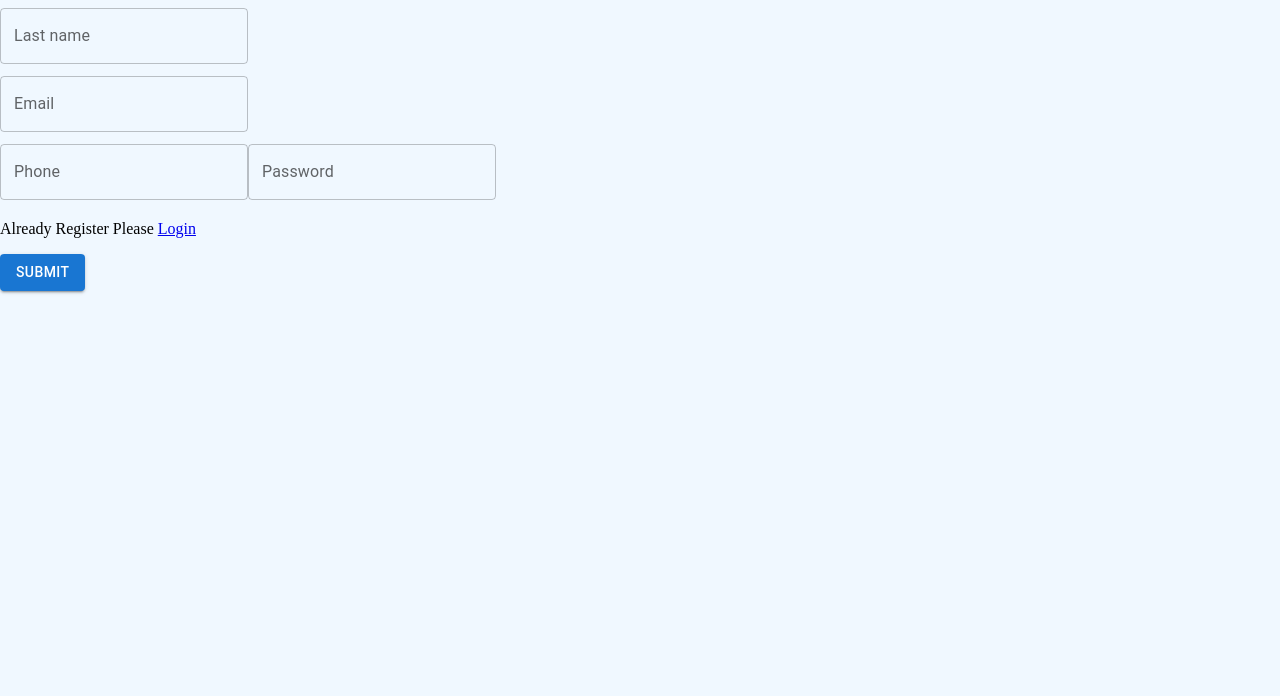
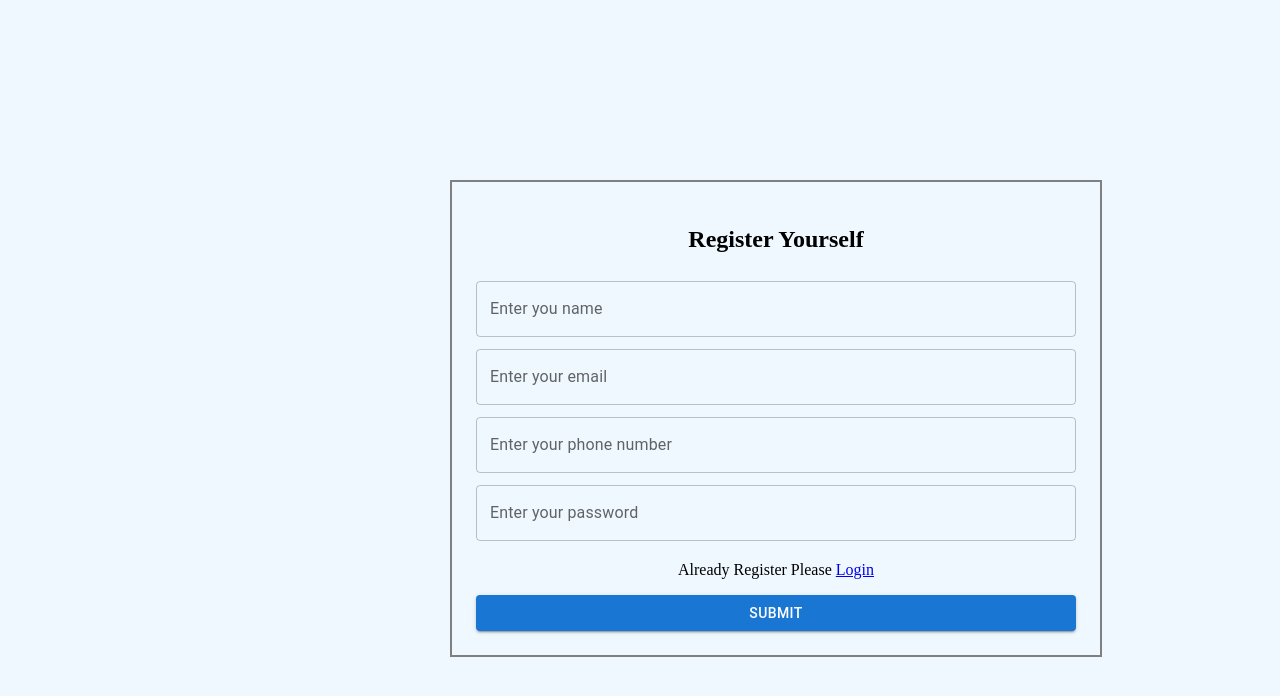
Before and after one commit to ashutoshsingh200203/redux-ecommerce, a React (Vite) app: page /register in a window 1280 px wide. Shown: the top 696 px of the page. Built offline with nearby package versions, Linux system fonts and the light colour scheme.

Commit message:
finished almost all routes protection and designing of login and register pages

```diff
--- a/package.json
+++ b/package.json
@@ -21,10 +21,12 @@
     "react": "^18.2.0",
     "react-dom": "^18.2.0",
     "react-hook-form": "^7.52.0",
+    "react-hot-toast": "^2.4.1",
     "react-redux": "^9.1.2",
     "react-router-dom": "^6.23.1",
     "redux-persist": "^6.0.0",
     "redux-thunk": "^3.1.0",
+    "sweetalert2": "^11.12.0",
     "yup": "^1.4.0"
   },
   "devDependencies": {
--- a/src/App.tsx
+++ b/src/App.tsx
@@ -7,6 +7,7 @@ import Register from './components/Register'
 import { useSelector } from 'react-redux'
 import { RootState } from './redux/store'
 import './App.css'
+import Checkout from './components/Checkout'
 
 
 function App() {
@@ -20,8 +21,9 @@ function App() {
         <Route path='/' element={<Home />}></Route>
         <Route path='/cart' element={<Cart/>} ></Route>
         <Route path='*' element={<Notfound />}></Route>
-        <Route path='/login' element={<Login />}></Route>
-        <Route path='/register' element={<Register />}></Route>
+        <Route path='/login' element={authes.authenticated ? <Home/> : <Login/>}></Route>
+        <Route path='/register' element={authes.authenticated ? <Home/> : <Register/>}></Route>
+        <Route path='/checkout' element={authes.authenticated  ? <Checkout /> : <Login/>}></Route>
       </Routes>
     </BrowserRouter>
   )
--- a/src/components/Cart.tsx
+++ b/src/components/Cart.tsx
@@ -4,7 +4,7 @@ import { Button, Table, TableBody, TableCell, TableContainer, TableHead, TableRo
 import CurrencyRupeeIcon from '@mui/icons-material/CurrencyRupee';
 import { useDispatch } from "react-redux";
 import { addQuantity, removeQuantity } from "../redux/slices/cartSlice";
-import { Link } from "react-router-dom";
+import { Link, useNavigate } from "react-router-dom";
 
 
 
@@ -12,6 +12,18 @@ const Cart = () => {
   const carts = useSelector((state : RootState )=> state.cart.prod)
   console.log(carts)
   const dispatch = useDispatch()
+  const navigate = useNavigate() ;
+
+  const handleCheckout = () =>{
+    const ls : string | null = localStorage.getItem('email') ;
+    if(ls){
+     navigate('/checkout')
+    }
+    else{
+      navigate('/login')
+    }
+  }
+
   return (
     <TableContainer >
     <Table sx={{ width: '50%' , margin : 'auto' }} aria-label="simple table">
@@ -38,7 +50,6 @@ const Cart = () => {
                 <TableCell><Button disabled={item.quantity > 0 ? '': true} onClick={()=>dispatch(removeQuantity(item.id))}>-</Button></TableCell>
                 <TableCell><p style={{fontSize:'20px'}}>{item.quantity}</p></TableCell>
                 <TableCell><Button onClick={()=>dispatch(addQuantity(item.id))}>+</Button></TableCell>
-
             </TableCell>
             <TableCell align="right"><p style={{fontSize:'20px'}}><CurrencyRupeeIcon/>{item.total}</p></TableCell>
           </TableRow>
@@ -47,7 +58,7 @@ const Cart = () => {
     </Table>
     <div style={{display : "flex" , justifyContent : 'space-evenly' , padding : '20px'  ,  marginTop : '15px'}}>
     <Link to='/'>  <Button variant="contained" >Add more</Button> </Link>
-    <Button variant="contained" color="success">Checkout</Button>
+    <Button variant="contained" color="success" onClick={()=>{handleCheckout()}}>Checkout</Button>
     </div>
   </TableContainer>
   )
--- /dev/null
+++ b/src/components/Checkout.tsx
@@ -0,0 +1,10 @@
+
+const Checkout = () => {
+  return (
+    <div>
+      <h1>Checkout successfully</h1>
+    </div>
+  )
+}
+
+export default Checkout ;
--- a/src/components/Login.tsx
+++ b/src/components/Login.tsx
@@ -1,8 +1,8 @@
 import { useForm, SubmitHandler } from "react-hook-form"
 import { register } from "../interface"
 import { yupResolver } from "@hookform/resolvers/yup"
-import { Controller} from "react-hook-form"
-import { Button, TextField } from "@mui/material"
+import { Controller } from "react-hook-form"
+import { Box, Button, TextField } from "@mui/material"
 import { schema2 } from "../schema"
 import { getProducts, getUser, initDB } from "../database"
 import { Link, useNavigate } from "react-router-dom"
@@ -10,39 +10,39 @@ import { useDispatch } from "react-redux"
 import { setAuth } from "../redux/slices/authSlice"
 import { setStart } from "../redux/slices/cartSlice"
 
-
-
-
 const Login = () => {
   const { control, formState: { errors }, handleSubmit } = useForm<register>({ resolver: yupResolver<register>(schema2), mode: 'onChange' })
+  const dispatch = useDispatch()
   const navigate = useNavigate()
-  const dispatch = useDispatch()
-
   const onSubmit: SubmitHandler<register> = async (data) => {
     await initDB()
     let result = await getUser(data.email)
-    if(result)
-    {
-          if(result.password === data.password)
-          {
+    if (result) {
+      if (result.password === data.password) {
         console.log("Login successfully")
-            localStorage.setItem('email',`${result.email}`)
+        localStorage.setItem('email', `${result.email}`)
         dispatch(setAuth())
         await initDB()
         const newdata = await getProducts(result.email)
 
         console.log(newdata)
-            if(newdata)
-            {
+        if (newdata) {
           dispatch(setStart(newdata.product))
         }
+        if(history.length <= 2)
+        {
             navigate('/')
         }
         else{
+          history.back()
+        }
+        console.log(history.length)
+      }
+      else {
         console.log("Invalid username or password")
       }
     }
-    else{
+    else {
       console.log("invalid email or password")
     }
     console.log(result);
@@ -50,31 +50,32 @@ const Login = () => {
 
 
   return (
-      <form onSubmit={handleSubmit(onSubmit)} >
-
-        <div className="section">
-
+    <Box
+      height='auto'
+      width='600px'
+      marginLeft='450px'
+      marginTop='180px'
+      p={3}
+      sx={{ border: '2px solid grey' }}
+    >
+      <h2 style={{ textAlign: 'center' }}>Login Here</h2>
+      <form onSubmit={handleSubmit(onSubmit)} style={{ display: 'flex', flexDirection: 'column' }} >
         <Controller
           name="email"
           control={control}
           defaultValue=""
-            render={({ field }) => <TextField {...field} label="Email" margin='dense' error={!!errors.email} helperText={errors.email ? errors.email.message : ''} />}
+          render={({ field }) => <TextField {...field} label="Enter your email" margin='dense' error={!!errors.email} helperText={errors.email ? errors.email.message : ''} />}
         />
-        </div>
-
-        <div className="section">
         <Controller
           name="password"
           control={control}
           defaultValue=""
-            render={({ field }) => <TextField {...field} label="Password" margin='dense' error={!!errors.password} helperText={errors.password ? errors.password.message : ''} />}
+          render={({ field }) => <TextField {...field} label="Enter your password" margin='dense' error={!!errors.password} helperText={errors.password ? errors.password.message : ''} />}
         />
-
-          <p>Not registered yet Please <Link to='/register'>Register</Link> first !!</p>
-            < Button type="submit" sx={{display : 'block'}} variant="contained" >Login</Button>
-
-        </div>
+        <p style={{ textAlign: 'center' }}>Not registered yet Please <Link to='/register' replace>Register</Link> first !!</p>
+        < Button type="submit" sx={{ display: 'block' }} variant="contained" >Login</Button>
       </form>
+    </Box>
   )
 }
 
--- a/src/components/Register.tsx
+++ b/src/components/Register.tsx
@@ -1,64 +1,63 @@
 import { useForm, SubmitHandler } from "react-hook-form"
 import { register } from "../interface"
 import { yupResolver } from "@hookform/resolvers/yup"
-import { Controller} from "react-hook-form"
-import { Button, TextField } from "@mui/material"
+import { Controller } from "react-hook-form"
+import { Button, TextField, Box } from "@mui/material"
 import { schema1 } from "../schema"
 import { addUser, initDB } from "../database"
-import { Link, useNavigate } from "react-router-dom"
+import { Link } from "react-router-dom"
 
 
 const Register = () => {
   const { control, formState: { errors }, handleSubmit } = useForm<register>({ resolver: yupResolver<register>(schema1), mode: 'onChange' })
-  const navigate = useNavigate()
   const onSubmit: SubmitHandler<register> = async (data) => {
     await initDB()
     await addUser(data)
-    navigate('/login')
+    history.back()
     console.log(data);
   }
 
 
   return (
-      <form onSubmit={handleSubmit(onSubmit)} >
-        <div className="section">
+    <Box
+      height='auto'
+      width='600px'
+      marginLeft='450px'
+      marginTop='180px'
+      p={3}
+      sx={{ border: '2px solid grey' }}
+    >
+      <h2 style={{textAlign : 'center'}}>Register Yourself</h2>
+      <form onSubmit={handleSubmit(onSubmit)} style={{display : 'flex' , flexDirection : 'column'}} >
           <Controller
             name="name"
             control={control}
             defaultValue=""
-            render={({ field }) => <TextField {...field} label="Last name" margin='dense' error={!!errors.name} helperText={errors.name ? errors.name.message : ''} />}
+            render={({ field }) => <TextField {...field} label="Enter you name" margin='dense' error={!!errors.name} helperText={errors.name ? errors.name.message : ''} />}
           />
-        </div>
-        <div className="section">
-
           <Controller
             name="email"
             control={control}
             defaultValue=""
-            render={({ field }) => <TextField {...field} label="Email" margin='dense' error={!!errors.email} helperText={errors.email ? errors.email.message : ''} />}
+            render={({ field }) => <TextField {...field} label="Enter your email" margin='dense' error={!!errors.email} helperText={errors.email ? errors.email.message : ''} />}
           />
-        </div>
-
-        <div className="section">
-
           <Controller
             name="phone"
             control={control}
             defaultValue=""
-            render={({ field }) => <TextField {...field} label="Phone" margin='dense' error={!!errors.phone} helperText={errors.phone ? errors.phone.message : ''} />}
+            render={({ field }) => <TextField {...field} label="Enter your phone number" margin='dense' error={!!errors.phone} helperText={errors.phone ? errors.phone.message : ''} />}
           />
-
           <Controller
             name="password"
             control={control}
             defaultValue=""
-            render={({ field }) => <TextField {...field} label="Password" margin='dense' error={!!errors.password} helperText={errors.password ? errors.password.message : ''} />}
+            render={({ field }) => <TextField {...field} label="Enter  your password" margin='dense' error={!!errors.password} helperText={errors.password ? errors.password.message : ''} />}
           />
-          <p>Already Register Please <Link to='/login'>Login</Link></p>
-            < Button type="submit" sx={{display : 'block'}} variant="contained" >Submit</Button>
+          <p style={{textAlign:'center'}}>Already Register Please <Link to='/login' replace>Login</Link></p>
+          < Button type="submit" sx={{ display: 'block' }} variant="contained" >Submit</Button>
 
-        </div>
       </form>
+    </Box>
   )
 }
 
--- a/src/database.tsx
+++ b/src/database.tsx
@@ -60,7 +60,7 @@ export const updateProducts = (data : Omit<dbProduct,"email">) : Promise<void> =
     return new Promise((resolve,reject)=>{
         const transaction=db.transaction(Stores.cartProduct,"readwrite");
         const store=transaction.objectStore(Stores.cartProduct)
-        const request=store.add(data);
+        const request=store.put(data);
         request.onsuccess=()=>{
             console.log(`data added with email ${request.result}`);
             resolve()
```
Also changed, not shown: src/components/Home.tsx (+19 -13 lines), src/components/Navbar.tsx (+29 -13 lines), 1 other file (tests, documents, lock files or other folders). Lines whose indentation alone changed are shown as unchanged.
